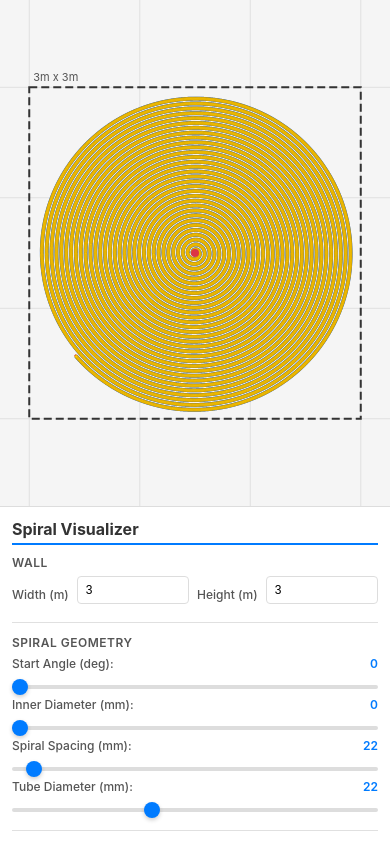
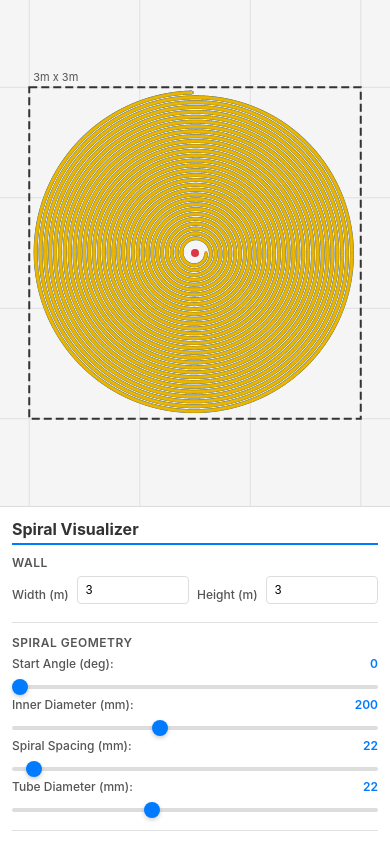
Before and after one commit to stephanschulz/spiral-viz, a plain HTML site: page index.html in a window 390 px wide. Drawn offline with Linux system fonts and the light colour scheme.

Commit message:
Update SpiralVisualizer to set default inner diameter, add segment mounts input, and enhance event handling for image display and segment settings. Improve segment count logic and UI responsiveness.

```diff
--- a/app.js
+++ b/app.js
@@ -10,12 +10,13 @@ class SpiralVisualizer {
 
         // Spiral parameters (GUI units)
         this.startAngle = 0;        // degrees - inner starting angle
-        this.innerDiameter = 0;     // mm - minimum inner diameter
+        this.innerDiameter = 200;   // mm - minimum inner diameter
         this.spiralSpacing = 22;    // mm gap between tube edges
         this.tubeDiameter = 22;     // mm
 
         // Segment parameters
         this.segmentLength = 200;   // cm per segment
+        this.segmentMounts = 75;    // desired LED tube amount (segments)
         this.segmentGap = 0;        // mm gap between segments
 
         // LED parameters (user sets LEDs/m; pitch derived)
@@ -65,13 +66,14 @@ class SpiralVisualizer {
         img.onload = () => {
             this.backgroundImage = img;
             this.prepareBackgroundImageData(img);
-            this.rebuildImageColorCache();
+            if (this.showImage) this.rebuildImageColorCache();
             this.draw();
         };
         img.onerror = () => {
             this.backgroundImage = null;
             this.backgroundImageData = null;
-            this.rebuildImageColorCache();
+            this.cachedLedImageColors = [];
+            this.cachedPixelGroupColors = [];
         };
         img.src = 'images/RBG.jpg';
         this.setupEventListeners();
@@ -87,7 +89,7 @@ class SpiralVisualizer {
     get settingsKeys() {
         return {
             sliders: ['wallWidth', 'wallHeight', 'startAngle', 'innerDiameter',
-                       'spiralSpacing', 'tubeDiameter', 'segmentLength', 'segmentGap',
+                       'spiralSpacing', 'tubeDiameter', 'segmentMounts', 'segmentLength', 'segmentGap',
                        'ledsPerMeter', 'pixelsPerMeter', 'wattsPerMeter', 'gridSize'],
             checkboxes: ['showLeds', 'showTube', 'showPixelGroups', 'showGrid', 'showWallBorder', 'showImage']
         };
@@ -111,9 +113,12 @@ class SpiralVisualizer {
             const data = JSON.parse(raw);
             const sliderDecimals = {
                 wallWidth: 1, wallHeight: 1, startAngle: 0, innerDiameter: 0,
-                spiralSpacing: 0, tubeDiameter: 0, segmentLength: 0, segmentGap: 0,
+                spiralSpacing: 0, tubeDiameter: 0, segmentMounts: 0, segmentLength: 0, segmentGap: 0,
                 ledsPerMeter: 1, pixelsPerMeter: 0, wattsPerMeter: 1, gridSize: 1,
             };
+            if (data.segmentMounts === undefined && data.targetSegments !== undefined) {
+                data.segmentMounts = data.targetSegments;
+            }
             if (data.ledPitch !== undefined && data.ledsPerMeter === undefined) {
                 data.ledsPerMeter = 1000 / parseFloat(data.ledPitch);
             }
@@ -151,6 +156,7 @@ class SpiralVisualizer {
             innerDiameter:  { decimals: 0 },
             spiralSpacing:  { decimals: 0 },
             tubeDiameter:   { decimals: 0 },
+            segmentMounts:  { decimals: 0 },
             segmentLength:  { decimals: 0 },
             segmentGap:     { decimals: 0 },
             ledsPerMeter:   { decimals: 1 },
@@ -172,7 +178,13 @@ class SpiralVisualizer {
                     if (!isNaN(max)) v = Math.min(max, v);
                     el.value = v;
                 }
-                if (!isNaN(v)) this[id] = v;
+                if (!isNaN(v)) {
+                    if (id === 'segmentMounts') {
+                        v = Math.max(1, Math.round(v));
+                        el.value = v;
+                    }
+                    this[id] = v;
+                }
                 const valEl = document.getElementById(id + 'Val');
                 if (valEl) valEl.textContent = parseFloat(el.value).toFixed(cfg.decimals);
                 this.computeSpiral();
@@ -185,9 +197,24 @@ class SpiralVisualizer {
             const el = document.getElementById(id);
             el.addEventListener('change', () => {
                 this[id] = el.checked;
+                if (id === 'showImage') {
+                    if (this.showImage && this.backgroundImageData) {
+                        this.rebuildImageColorCache();
+                    } else {
+                        this.cachedLedImageColors = [];
+                        this.cachedPixelGroupColors = [];
+                    }
+                }
                 this.draw();
             });
         });
+
+        const segmentMountsEl = document.getElementById('segmentMounts');
+        if (segmentMountsEl) {
+            segmentMountsEl.addEventListener('wheel', e => {
+                e.preventDefault();
+            }, { passive: false });
+        }
 
         document.getElementById('resetViewBtn').addEventListener('click', () => {
             this.scale = 1;
@@ -276,6 +303,7 @@ class SpiralVisualizer {
         const tubeDiamM = this.tubeDiameter / 1000;
         const centerToCenter = gapM + tubeDiamM;
         const segLenM = this.segmentLength / 100;
+        const desiredSegments = Math.max(1, Math.round(this.segmentMounts || 1));
         const segGapM = this.segmentGap / 1000;
         const b = centerToCenter / (2 * Math.PI);
 
@@ -284,8 +312,6 @@ class SpiralVisualizer {
         // theta0 such that r(theta0) = innerRadiusM: theta0 = innerRadiusM / b
         // but we also want the spiral to visually start at startAngle
         const theta0 = innerRadiusM > 0 ? innerRadiusM / b : 0;
-
-        const maxRadius = Math.min(this.wallWidth, this.wallHeight) / 2 * 0.95;
 
         this.curvePoints = [];
         this.segments = [];  // [{startIdx, endIdx}, ...] - only tube regions
@@ -308,7 +334,10 @@ class SpiralVisualizer {
             r: r0
         });
 
-        while (true) {
+        let safetyIter = 0;
+        const maxIterations = 3000000;
+        while (this.segments.length < desiredSegments && safetyIter < maxIterations) {
+            safetyIter++;
             const r = b * theta;
             let dTheta;
             if (r < 0.001) {
@@ -346,6 +375,7 @@ class SpiralVisualizer {
                 if (segAccum >= segLenM) {
                     // End this segment
                     this.segments.push({ startIdx: curSegStart, endIdx: this.curvePoints.length - 1 });
+                    if (this.segments.length >= desiredSegments) break;
                     if (segGapM > 0) {
                         inGap = true;
                         gapAccum = 0;
@@ -357,11 +387,10 @@ class SpiralVisualizer {
             }
 
             theta = nextTheta;
-            if (rNext > maxRadius) break;
         }
 
-        // Close any open (unfinished) segment
-        if (!inGap) {
+        // Close open segment only when we did not reach the requested count.
+        if (this.segments.length < desiredSegments && !inGap) {
             const lastIdx = this.curvePoints.length - 1;
             if (lastIdx > curSegStart) {
                 this.segments.push({ startIdx: curSegStart, endIdx: lastIdx });
@@ -371,7 +400,21 @@ class SpiralVisualizer {
         this.spiralTotalLength = totalLength;
         this.spiralSegmentCount = this.segments.length;
         this.spiralTurns = (theta - theta0) / (2 * Math.PI);
-        this.rebuildImageColorCache();
+        if (this.showImage && this.backgroundImageData) {
+            this.rebuildImageColorCache();
+        } else {
+            this.cachedLedImageColors = [];
+            this.cachedPixelGroupColors = [];
+        }
+        const segmentMountsEl = document.getElementById('segmentMounts');
+        const segmentMountsValEl = document.getElementById('segmentMountsVal');
+        if (segmentMountsEl && segmentMountsValEl) {
+            const maxMounts = Math.max(1, parseInt(segmentMountsEl.max, 10) || 1);
+            const clamped = Math.max(1, Math.min(maxMounts, Math.round(this.segmentMounts || 1)));
+            this.segmentMounts = clamped;
+            if (document.activeElement !== segmentMountsEl) segmentMountsEl.value = String(clamped);
+            segmentMountsValEl.textContent = String(clamped);
+        }
 
         // Count LEDs: first at half pitch, then every pitch per segment
         const ledPitchM = this.ledPitch / 1000;
--- a/index.html
+++ b/index.html
@@ -30,8 +30,8 @@
                 <h3>Spiral Geometry</h3>
                 <label>Start Angle (deg): <span id="startAngleVal">0</span></label>
                 <input type="range" id="startAngle" min="0" max="360" step="1" value="0">
-                <label>Inner Diameter (mm): <span id="innerDiameterVal">0</span></label>
-                <input type="range" id="innerDiameter" min="0" max="500" step="5" value="0">
+                <label>Inner Diameter (mm): <span id="innerDiameterVal">200</span></label>
+                <input type="range" id="innerDiameter" min="0" max="500" step="5" value="200">
                 <label>Spiral Spacing (mm): <span id="spiralSpacingVal">22</span></label>
                 <input type="range" id="spiralSpacing" min="10" max="300" step="1" value="22">
                 <label>Tube Diameter (mm): <span id="tubeDiameterVal">22</span></label>
@@ -40,6 +40,8 @@
 
             <div class="control-section">
                 <h3>Segments</h3>
+                <label>LED Tube Amount (segments): <span id="segmentMountsVal">75</span></label>
+                <input type="range" id="segmentMounts" min="1" max="200" step="1" value="75">
                 <label>Segment Length (cm): <span id="segmentLengthVal">200</span></label>
                 <input type="range" id="segmentLength" min="10" max="1000" step="5" value="200">
                 <label>Segment Gap (mm): <span id="segmentGapVal">0</span></label>
```
